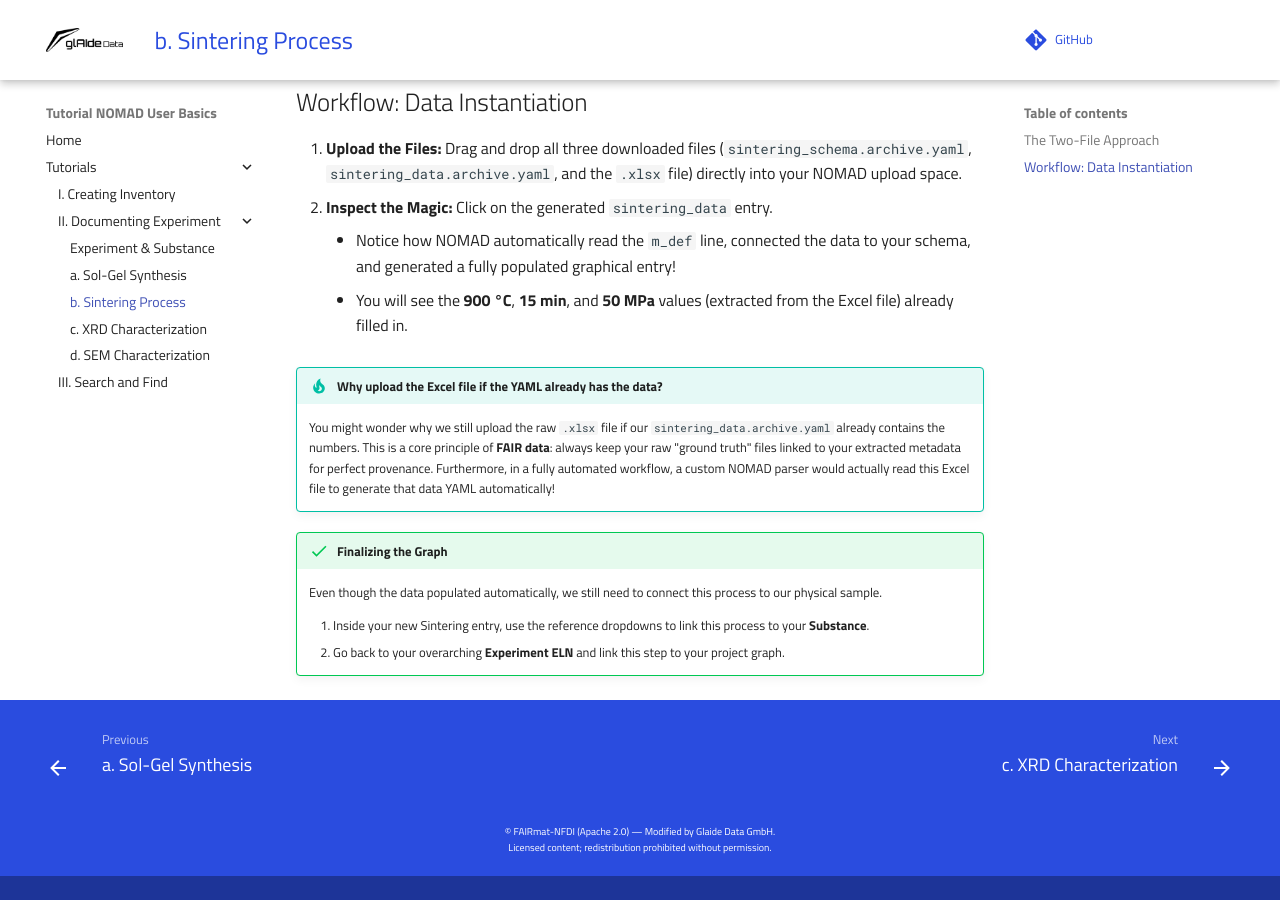
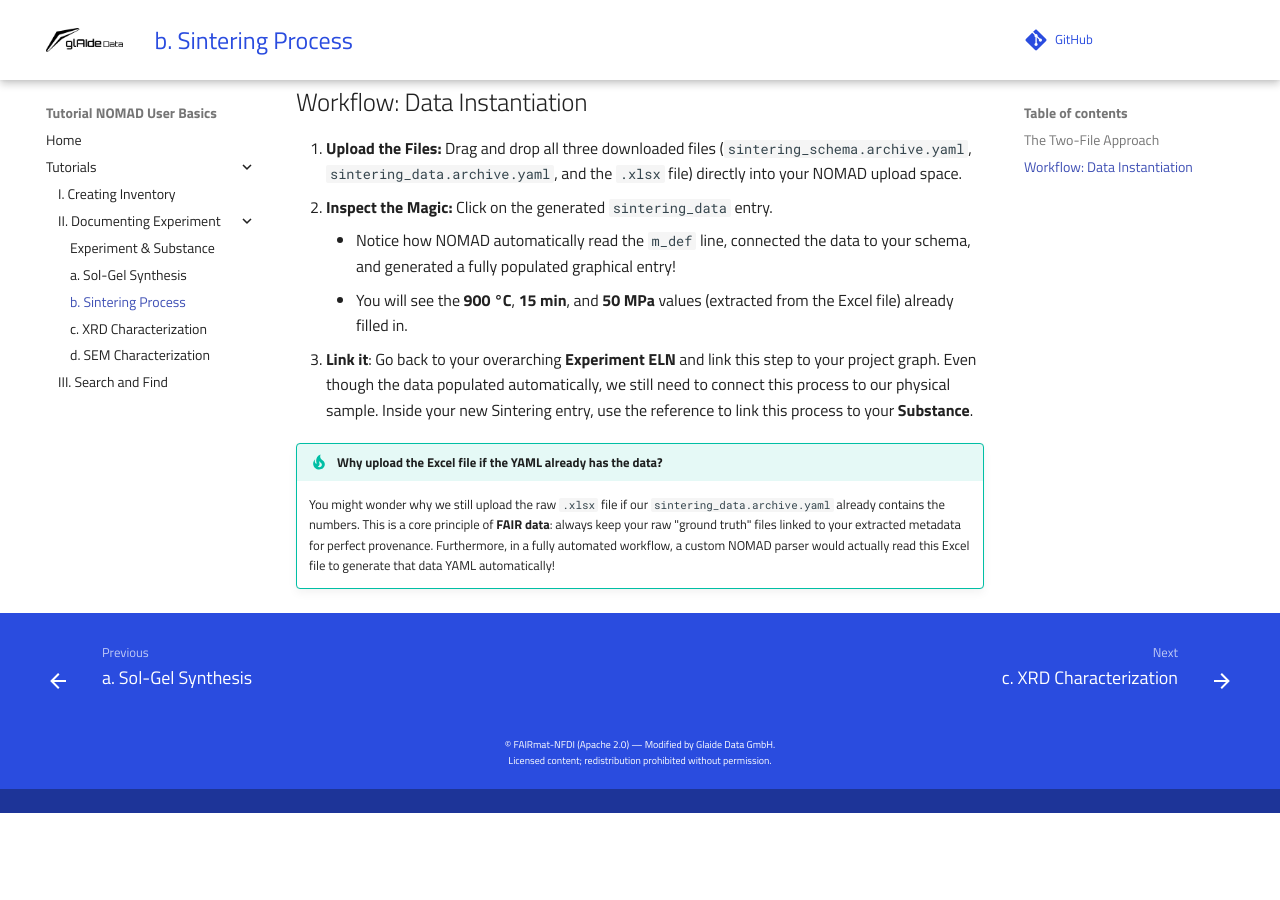
Before and after one commit to AK-Feldhoff-LUH/nomad-docs-ak-feldhoff, an MkDocs documentation site: the page built from docs/04_sintering_process.md, in a window 1280 px wide and 900 px high, scrolled down 618 px. Built offline with MkDocs 1.6.1 and Material for MkDocs 9.7.7, drawn with Linux system fonts in a browser that asks for light colours; comment, search, counter and statistics services are not loaded; after the commit the page ends 1431 px from its top, so only the background shows below that.

Commit message:
Updated sintering data m_def path, updated markdown files, and cleaned up duplicate schemas

```diff
--- a/docs/04_sintering_process.md
+++ b/docs/04_sintering_process.md
@@ -17,12 +17,7 @@ Download these three files to see how it works:
 2. **Inspect the Magic:** Click on the generated `sintering_data` entry.
     * Notice how NOMAD automatically read the `m_def` line, connected the data to your schema, and generated a fully populated graphical entry!
     * You will see the **900 °C**, **15 min**, and **50 MPa** values (extracted from the Excel file) already filled in.
+3. **Link it**: Go back to your overarching **Experiment ELN** and link this step to your project graph. Even though the data populated automatically, we still need to connect this process to our physical sample. Inside your new Sintering entry, use the reference to link this process to your **Substance**.
 
 !!! tip "Why upload the Excel file if the YAML already has the data?"
     You might wonder why we still upload the raw `.xlsx` file if our `sintering_data.archive.yaml` already contains the numbers. This is a core principle of **FAIR data**: always keep your raw "ground truth" files linked to your extracted metadata for perfect provenance. Furthermore, in a fully automated workflow, a custom NOMAD parser would actually read this Excel file to generate that data YAML automatically!
-
-!!! success "Finalizing the Graph"
-    Even though the data populated automatically, we still need to connect this process to our physical sample.
-
-    1. Inside your new Sintering entry, use the reference dropdowns to link this process to your **Substance**.
-    2. Go back to your overarching **Experiment ELN** and link this step to your project graph.
--- a/docs/assets/sintering_data.archive.yaml
+++ b/docs/assets/sintering_data.archive.yaml
@@ -1,5 +1,5 @@
 data:
-  m_def: sintering_schema.archive.yaml#/definitions/sections/SinteringProcess
+  m_def: ../upload/raw/sintering_schema.archive.yaml#/definitions/sections/SinteringProcess
   final_temperature: 900
   dwell_time: 15
   applied_pressure: 50
```
Also changed, not shown: docs/05_xrd.md (+1 -1 lines), docs/06_sem.md (+1 -1 lines), docs/assets/synthesis_schema.archive.yaml (+4 -4 lines), 4 other files.
